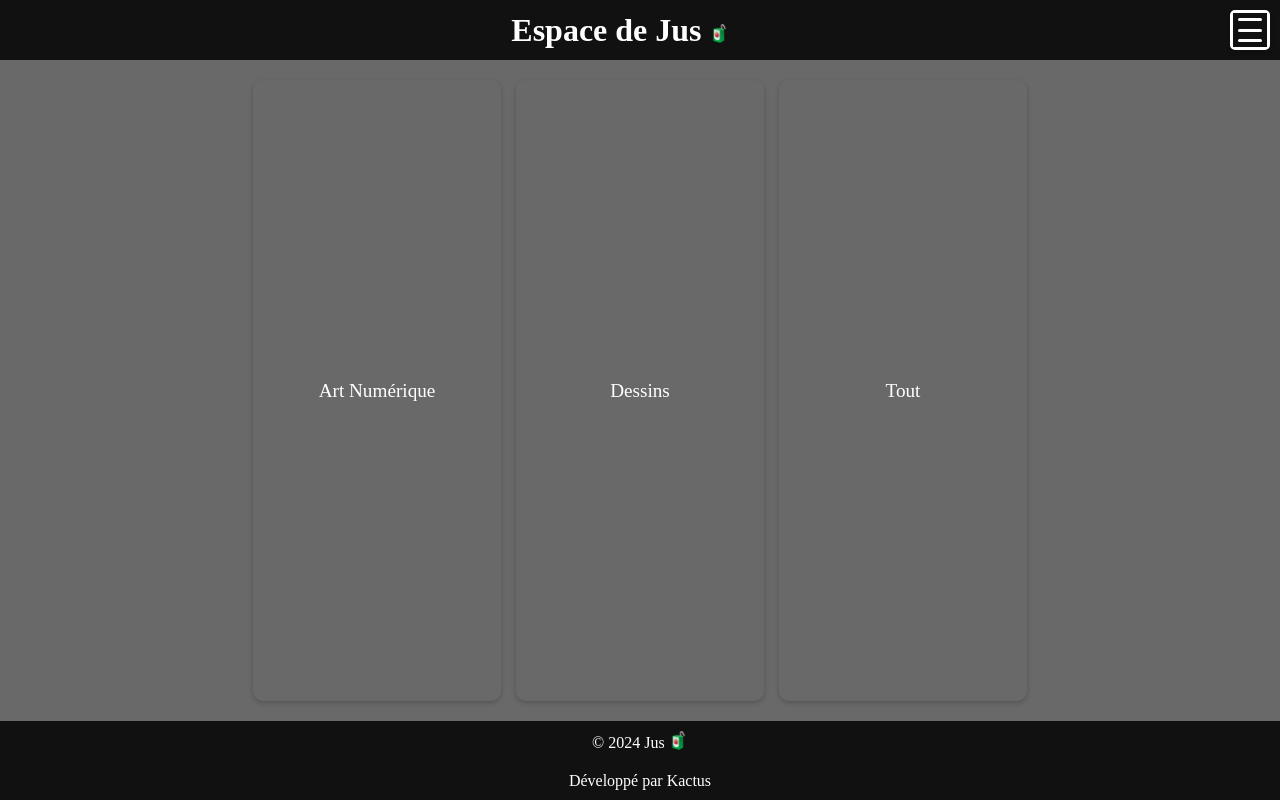
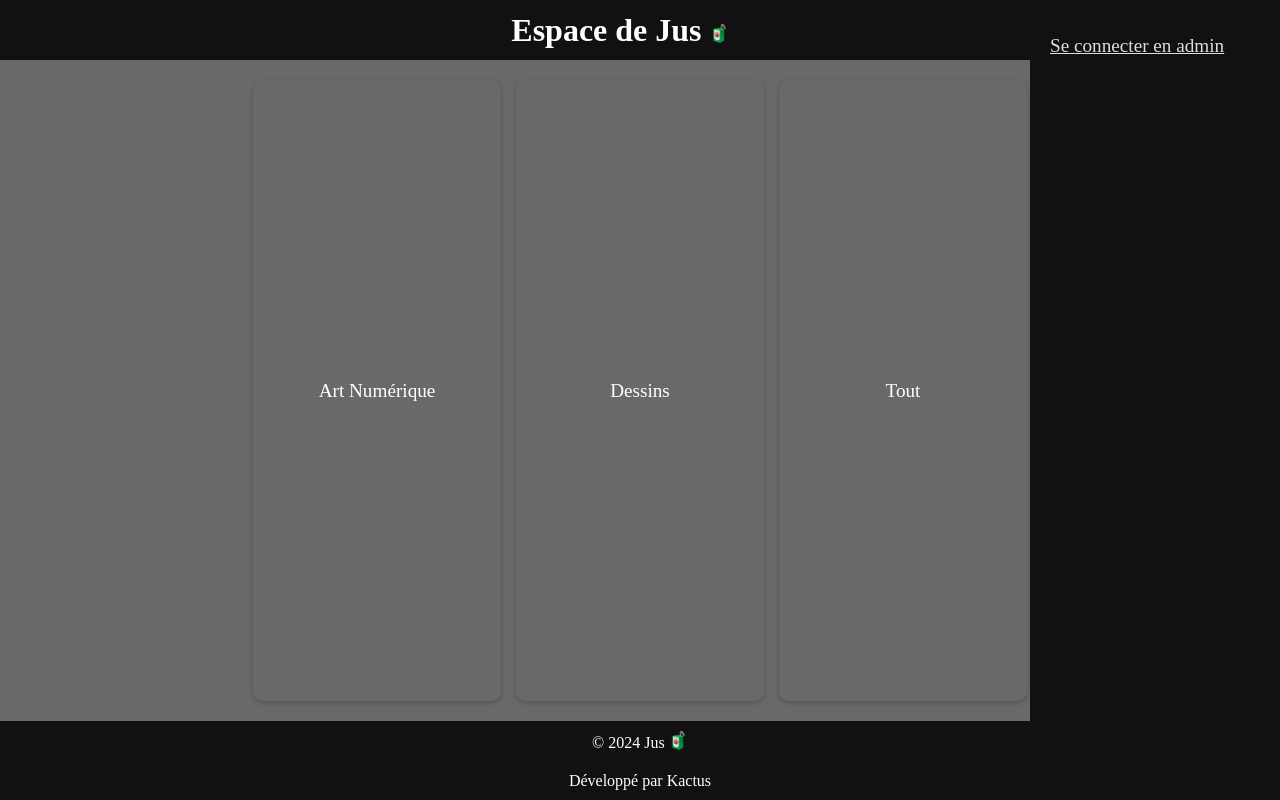
Before and after one commit to klemaire60/gallerieNumerique, a website: page index.html in a window 1280 px wide. Both pictures are taken after a click on the element 1250 px from the left and 30 px from the top of the page. Drawn offline with Linux system fonts and the light colour scheme.

Commit message:
sideBar index.html

```diff
--- a/index.html
+++ b/index.html
@@ -17,6 +17,10 @@
             </div>
         </div>
     </header>
+    <div class="sidebar" id="sidebar">
+        <a class="sideBarText" onclick="closeSidebar()" href="./admin.html">Se connecter en admin</a>
+    </div>
+    <div class="overlay" id="overlay" onclick="closeSidebar()"></div>
 
     <div class="gallery">
         <div class="choiceCard" id="numericArt" onclick="window.location.href = 'gallerie.html?view=numeric'">
@@ -33,5 +37,6 @@
         <p>&copy; 2024 Jus <img class="emoji" src="sprites/jusDePomme.png" alt="Emoji jus de Pomme"></p>
         <p>Développé par Kactus</p>
     </footer>
+    <script src="index.js"></script>
 </body>
 </html>
--- /dev/null
+++ b/public/index.js
@@ -0,0 +1,27 @@
+function showSidebar() {
+    const sidebar = document.getElementById("sidebar");
+    const overlay = document.getElementById("overlay");
+
+    // Afficher la sidebar et l'overlay
+    sidebar.style.display = 'flex';
+    overlay.style.display = 'block';
+
+    document.addEventListener('keydown', handleEscape);
+}
+
+function closeSidebar() {
+    const sidebar = document.getElementById("sidebar");
+    const overlay = document.getElementById("overlay");
+
+    // Masquer la sidebar et l'overlay
+    sidebar.style.display = 'none';
+    overlay.style.display = 'none';
+    document.removeEventListener('keydown', handleEscape);
+}
+
+function handleEscape(e) {
+    if (e.key === 'Escape') {
+        closeSidebar();
+    }
+    console.log(e.key)
+}
```
